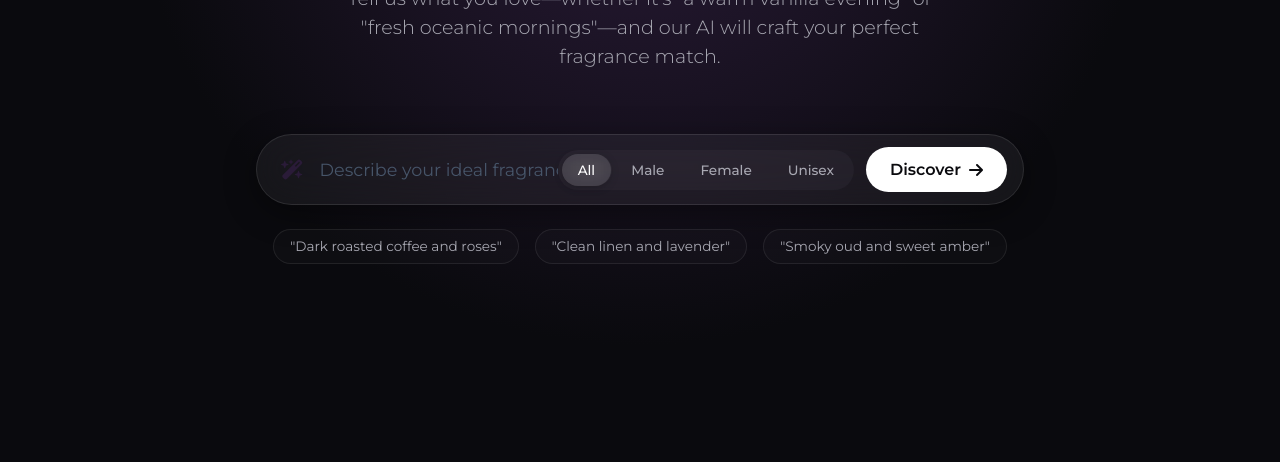
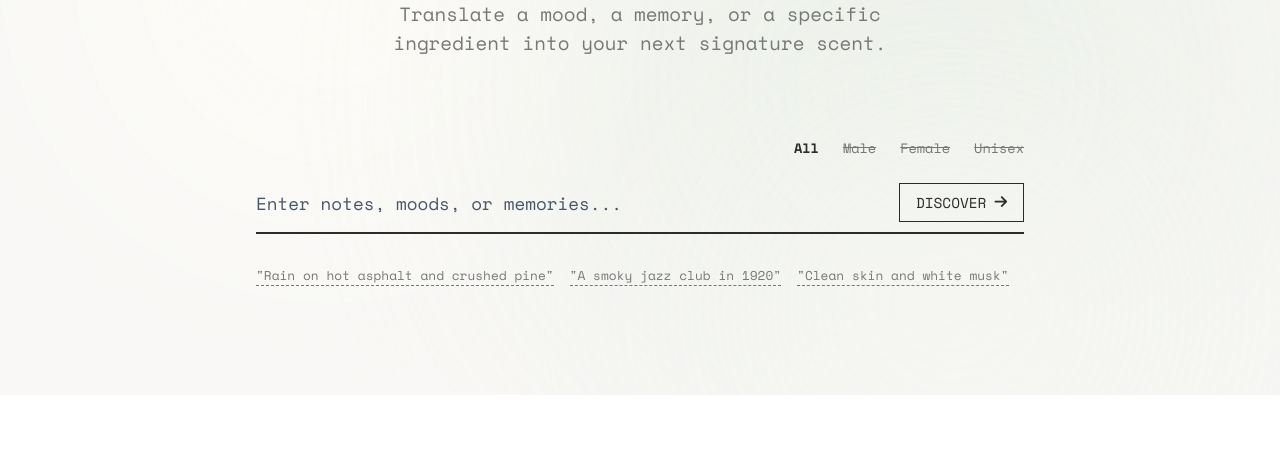
Before and after one commit to gauravkumarML/cologne-recommender, a plain HTML site: page static/index.html in a window 1280 px wide. Shown: the part 405-867 px from the top of the page. Before the commit the page ends 829 px from the top, so only its background shows below. Drawn offline with nearby package versions, Linux system fonts and the light colour scheme; a web font is replaced by a local one.

Commit message:
Checkpoint: Modern Apothecary UI prior to Kinetic/GSAP overhaul

```diff
--- a/static/index.html
+++ b/static/index.html
@@ -10,20 +10,20 @@
     <link rel="preconnect" href="https://fonts.googleapis.com">
     <link rel="preconnect" href="https://fonts.gstatic.com" crossorigin>
     <link
-        href="https://fonts.googleapis.com/css2?family=Montserrat:wght@300;400;500;600;700&family=Playfair+Display:ital,wght@0,400;0,600;1,400&display=swap"
+        href="https://fonts.googleapis.com/css2?family=Space+Mono:ital,wght@0,400;0,700;1,400&family=Playfair+Display:ital,wght@0,400;0,600;1,400&display=swap"
         rel="stylesheet">
 
     <!-- Icons -->
     <link rel="stylesheet" href="https://cdnjs.cloudflare.com/ajax/libs/font-awesome/6.4.0/css/all.min.css">
 
-    <link rel="stylesheet" href="/static/style.css?v=2">
+    <link rel="stylesheet" href="/static/style.css?v=5">
 </head>
 
 <body>
-    <div class="background-effects">
-        <div class="orb orb-1"></div>
-        <div class="orb orb-2"></div>
-        <div class="orb orb-3"></div>
+    <div class="ambient-background">
+        <div class="mesh-orb mesh-1"></div>
+        <div class="mesh-orb mesh-2"></div>
+        <div class="mesh-orb mesh-3"></div>
     </div>
 
     <nav class="navbar">
@@ -41,32 +41,34 @@
     <main class="container">
         <header class="hero">
             <h1>Find your signature scent.</h1>
-            <p>Tell us what you love—whether it's "a warm vanilla evening" or "fresh oceanic mornings"—and our AI will
-                craft your perfect fragrance match.</p>
+            <p>Translate a mood, a memory, or a specific ingredient into your next signature scent.</p>
         </header>
 
         <section class="search-section">
-            <div class="search-box glass-panel">
-                <i class="fa-solid fa-wand-magic-sparkles search-icon"></i>
-                <input type="text" id="preferenceInput"
-                    placeholder="Describe your ideal fragrance (e.g., spicy and woody, fresh citrus)..."
-                    autocomplete="off">
+            <div class="search-controls-wrapper">
                 <div class="gender-segmented-control" id="genderTabs">
                     <button class="segment active" data-value="All">All</button>
                     <button class="segment" data-value="Male">Male</button>
                     <button class="segment" data-value="Female">Female</button>
                     <button class="segment" data-value="Unisex">Unisex</button>
                 </div>
-                <button id="searchBtn" class="primary-btn">
-                    <span>Discover</span>
-                    <i class="fa-solid fa-arrow-right"></i>
-                </button>
+
+                <div class="search-box glass-panel">
+                    <i class="fa-solid fa-wand-magic-sparkles search-icon"></i>
+                    <input type="text" id="preferenceInput" placeholder="Enter notes, moods, or memories..."
+                        autocomplete="off">
+
+                    <button id="searchBtn" class="primary-btn">
+                        <span>Discover</span>
+                        <i class="fa-solid fa-arrow-right"></i>
+                    </button>
+                </div>
             </div>
 
             <div class="suggestions">
-                <span class="suggestion-chip">"Dark roasted coffee and roses"</span>
-                <span class="suggestion-chip">"Clean linen and lavender"</span>
-                <span class="suggestion-chip">"Smoky oud and sweet amber"</span>
+                <span class="suggestion-chip">"Rain on hot asphalt and crushed pine"</span>
+                <span class="suggestion-chip">"A smoky jazz club in 1920"</span>
+                <span class="suggestion-chip">"Clean skin and white musk"</span>
             </div>
         </section>
 
@@ -84,14 +86,8 @@
     <template id="fragranceCardTemplate">
         <article class="fragrance-card glass-panel fade-in">
             <div class="card-header">
-                <div class="match-ring-container">
-                    <svg class="match-ring" viewBox="0 0 36 36">
-                        <path class="ring-bg"
-                            d="M18 2.0845 a 15.9155 15.9155 0 0 1 0 31.831 a 15.9155 15.9155 0 0 1 0 -31.831" />
-                        <path class="ring-fill match-ring-circle" stroke-dasharray="0, 100"
-                            d="M18 2.0845 a 15.9155 15.9155 0 0 1 0 31.831 a 15.9155 15.9155 0 0 1 0 -31.831" />
-                    </svg>
-                    <span class="match-percentage-text">98%</span>
+                <div class="match-stamp-container">
+                    <span class="match-percentage-text">MATCH: 98%</span>
                 </div>
             </div>
             <div class="card-body">
@@ -109,7 +105,7 @@
         </article>
     </template>
 
-    <script src="/static/app.js?v=2"></script>
+    <script src="/static/app.js?v=5"></script>
 </body>
 
 </html>
--- a/static/style.css
+++ b/static/style.css
@@ -1,22 +1,22 @@
 :root {
-    --bg-color: #0A0A0E;
-    --surface-color: rgba(21, 21, 26, 0.7);
-    --border-color: rgba(255, 255, 255, 0.08); /* 1px inner border glow */
-    --text-primary: #FFFFFF;
-    --text-secondary: #A9A9B3;
-    --accent-1: #2A1B38;
-    --accent-2: #818cf8;
-    --accent-glow: rgba(42, 27, 56, 0.6);
+    --bg-color: #F9F8F6;
+    --surface-color: #F9F8F6;
+    --border-color: #2C2C2C;
+    --text-primary: #2C2C2C;
+    --text-secondary: #777777;
+    --accent-1: #3B4A5A;
+    --accent-2: #8A9A86;
+    --accent-glow: transparent;
 
-    --font-sans: 'Montserrat', -apple-system, BlinkMacSystemFont, sans-serif;
+    --font-sans: 'Space Mono', 'Courier New', monospace;
     --font-serif: 'Playfair Display', Georgia, serif;
 
-    --radius-md: 12px;
-    --radius-lg: 24px;
-    --radius-full: 9999px;
+    --radius-md: 0px;
+    --radius-lg: 0px;
+    --radius-full: 0px;
 
-    --transition-fast: 0.2s cubic-bezier(0.4, 0, 0.2, 1);
-    --transition-swag: 0.6s cubic-bezier(0.22, 1, 0.36, 1);
+    --transition-fast: 0.1s ease-in-out;
+    --transition-swag: 0.2s ease-in-out;
 }
 
 * {
@@ -26,7 +26,7 @@
 }
 
 body {
-    background-color: var(--bg-color);
+    background-color: transparent;
     color: var(--text-primary);
     font-family: var(--font-sans);
     line-height: 1.5;
@@ -36,8 +36,8 @@ body {
     -webkit-font-smoothing: antialiased;
 }
 
-/* Background Effects */
-.background-effects {
+/* Ambient Mesh Gradient Background */
+.ambient-background {
     position: fixed;
     top: 0;
     left: 0;
@@ -45,9 +45,54 @@ body {
     height: 100vh;
     z-index: -1;
     overflow: hidden;
-    pointer-events: none;
-    /* Soft radial gradient of midnight purple glowing behind */
-    background: radial-gradient(circle at 50% 30%, var(--accent-1) 0%, var(--bg-color) 60%);
+    background-color: var(--bg-color);
+}
+
+.mesh-orb {
+    position: absolute;
+    border-radius: 50%;
+    filter: blur(80px);
+    opacity: 0.8;
+    animation: drift 20s infinite ease-in-out alternate;
+}
+
+.mesh-1 {
+    top: -10%;
+    left: -10%;
+    width: 70vw;
+    height: 70vw;
+    background: radial-gradient(circle, #FFFDF8 0%, transparent 60%);
+    animation-duration: 22s;
+}
+
+.mesh-2 {
+    bottom: -20%;
+    right: -10%;
+    width: 80vw;
+    height: 80vw;
+    background: radial-gradient(circle, #E5EDE3 0%, transparent 70%);
+    animation-duration: 25s;
+    animation-delay: -5s;
+}
+
+.mesh-3 {
+    top: 30%;
+    left: 40%;
+    width: 60vw;
+    height: 60vw;
+    background: radial-gradient(circle, #F9F8F6 0%, transparent 60%);
+    animation-duration: 18s;
+    animation-delay: -10s;
+}
+
+@keyframes drift {
+    0% {
+        transform: translate(0, 0) scale(1);
+    }
+
+    100% {
+        transform: translate(8%, 12%) scale(1.1);
+    }
 }
 
 /* Navigation */
@@ -107,8 +152,8 @@ body {
 .hero {
     text-align: center;
     max-width: 800px;
-    margin-top: 4rem;
-    margin-bottom: 4rem;
+    margin-top: 5rem;
+    margin-bottom: 5rem;
 }
 
 .hero h1 {
@@ -118,10 +163,7 @@ body {
     margin-bottom: 1.5rem;
     font-weight: 400;
     letter-spacing: -1px;
-    background: linear-gradient(135deg, #fff 0%, #cbd5e1 100%);
-    -webkit-background-clip: text;
-    background-clip: text;
-    -webkit-text-fill-color: transparent;
+    color: var(--text-primary);
 }
 
 .hero p {
@@ -132,44 +174,46 @@ body {
     font-weight: 300;
 }
 
-/* Glassmorphism Generic */
+/* Glassmorphism Generic -> Flat Archive */
 .glass-panel {
     background: var(--surface-color);
-    backdrop-filter: blur(20px);
-    -webkit-backdrop-filter: blur(20px);
-    /* Faint inner border glow handled via box-shadow for cards, standard for others */
-    box-shadow: 0 8px 32px rgba(0, 0, 0, 0.4);
+    box-shadow: none;
 }
 
 /* Search Box */
 .search-section {
     width: 100%;
     max-width: 768px;
-    margin-bottom: 4rem;
+    margin-bottom: 5rem;
+}
+
+.search-controls-wrapper {
+    display: flex;
+    flex-direction: column;
+    width: 100%;
+    gap: 0.5rem;
+    margin-bottom: 2rem;
 }
 
 .search-box {
     display: flex;
     align-items: center;
-    padding: 0.75rem 1rem 0.75rem 1.5rem;
-    border-radius: var(--radius-full);
+    padding: 0.5rem 0rem;
+    border-radius: 0;
     transition: var(--transition-fast);
     position: relative;
-    overflow: hidden;
-    background: rgba(255, 255, 255, 0.05); /* Slight translucent bg */
-    border: 1px solid rgba(255, 255, 255, 0.1); /* Delicate border */
-    backdrop-filter: blur(20px);
+    background: transparent;
+    border: none;
+    border-bottom: 2px solid var(--border-color);
 }
 
 .search-box:focus-within {
-    box-shadow: 0 0 20px var(--accent-glow);
-    border-color: rgba(255, 255, 255, 0.2);
+    box-shadow: none;
+    border-bottom: 3px solid var(--border-color);
 }
 
 .search-box .search-icon {
-    color: var(--accent-1);
-    font-size: 1.25rem;
-    margin-right: 1rem;
+    display: none;
 }
 
 .search-box input {
@@ -188,14 +232,15 @@ body {
 }
 
 .primary-btn {
-    background: var(--text-primary);
-    color: var(--bg-color);
-    border: none;
-    padding: 0.8rem 1.5rem;
-    border-radius: var(--radius-full);
+    background: transparent;
+    color: var(--text-primary);
+    border: 1px solid var(--border-color);
+    padding: 0.5rem 1rem;
+    border-radius: 0;
     font-family: var(--font-sans);
-    font-size: 1rem;
-    font-weight: 600;
+    font-size: 0.9rem;
+    font-weight: 500;
+    text-transform: uppercase;
     cursor: pointer;
     display: flex;
     align-items: center;
@@ -204,22 +249,26 @@ body {
 }
 
 .primary-btn:hover {
-    transform: translateY(-2px);
-    box-shadow: 0 4px 15px rgba(255, 255, 255, 0.2);
+    transform: none;
+    background: var(--text-primary);
+    color: var(--bg-color);
+    box-shadow: none;
 }
 
 .primary-btn:active {
-    transform: translateY(0);
+    transform: translateY(1px);
 }
 
-/* Segmented Control Pills */
+/* Inline Text Filters */
 .gender-segmented-control {
     display: flex;
-    gap: 4px;
-    background: rgba(255, 255, 255, 0.03);
-    padding: 4px;
-    border-radius: var(--radius-full);
-    margin-right: 12px;
+    justify-content: flex-end;
+    gap: 1.5rem;
+    background: transparent;
+    padding: 0;
+    border-radius: 0;
+    margin-right: 0;
+    margin-bottom: 0.5rem;
 }
 
 .gender-segmented-control .segment {
@@ -227,12 +276,13 @@ body {
     border: none;
     color: var(--text-secondary);
     font-family: var(--font-sans);
-    font-weight: 500;
+    font-weight: 400;
     font-size: 0.85rem;
-    padding: 0.5rem 1rem;
-    border-radius: var(--radius-full);
+    padding: 0;
+    border-radius: 0;
     cursor: pointer;
     transition: var(--transition-fast);
+    text-decoration: line-through;
 }
 
 .gender-segmented-control .segment:hover {
@@ -240,10 +290,12 @@ body {
 }
 
 .gender-segmented-control .segment.active {
-    background: rgba(255, 255, 255, 0.1); /* Frosted glass bg for active */
-    backdrop-filter: blur(10px);
+    background: transparent;
+    backdrop-filter: none;
     color: var(--text-primary);
-    box-shadow: 0 2px 8px rgba(0, 0, 0, 0.2);
+    font-weight: 600;
+    box-shadow: none;
+    text-decoration: none;
 }
 
 .suggestions {
@@ -251,24 +303,26 @@ body {
     display: flex;
     gap: 1rem;
     flex-wrap: wrap;
-    justify-content: center;
+    justify-content: flex-start;
 }
 
 .suggestion-chip {
-    font-size: 0.85rem;
+    font-size: 0.8rem;
+    font-family: var(--font-sans);
     color: var(--text-secondary);
-    padding: 0.4rem 1rem;
-    border-radius: var(--radius-full);
-    border: 1px solid var(--border-color);
-    background: rgba(255, 255, 255, 0.02);
+    padding: 0;
+    border-radius: 0;
+    border: none;
+    background: transparent;
+    border-bottom: 1px dashed var(--text-secondary);
     cursor: pointer;
     transition: var(--transition-fast);
 }
 
 .suggestion-chip:hover {
-    background: var(--surface-color);
+    background: transparent;
     color: var(--text-primary);
-    border-color: var(--accent-1);
+    border-color: var(--text-primary);
 }
 
 /* Loader */
@@ -339,7 +393,7 @@ body {
 }
 
 .fragrance-card {
-    border-radius: var(--radius-lg);
+    border-radius: 0;
     padding: 2rem;
     display: flex;
     flex-direction: column;
@@ -347,15 +401,14 @@ body {
     transition: var(--transition-swag);
     position: relative;
     overflow: hidden;
-    /* Very faint 1px inner border edge glow */
-    box-shadow: inset 0 0 0 1px var(--border-color), 0 8px 32px rgba(0, 0, 0, 0.4);
-    border: none;
+    box-shadow: none;
+    border: 1px solid var(--border-color);
+    background: var(--bg-color);
 }
 
 .fragrance-card:hover {
-    transform: translateY(-8px);
-    /* Soft dark purple drop shadow on hover */
-    box-shadow: inset 0 0 0 1px rgba(255, 255, 255, 0.15), 0 10px 40px var(--accent-glow);
+    transform: none;
+    box-shadow: none;
 }
 
 .card-header {
@@ -363,45 +416,27 @@ body {
     justify-content: flex-end;
 }
 
-/* Match Percentage Ring */
-.match-ring-container {
+/* Match Percentage Stamp */
+.match-stamp-container {
     position: absolute;
     top: 1.5rem;
     right: 1.5rem;
-    width: 48px;
-    height: 48px;
     display: flex;
     align-items: center;
     justify-content: center;
-}
-
-.match-ring {
-    width: 48px;
-    height: 48px;
-    transform: rotate(-90deg);
-}
-
-.ring-bg {
-    fill: none;
-    stroke: rgba(255, 255, 255, 0.05);
-    stroke-width: 2.5;
-}
-
-.ring-fill {
-    fill: none;
-    stroke: #FFFFFF;
-    stroke-width: 2.5;
-    stroke-linecap: round;
-    transition: stroke-dasharray 1s ease-out;
-    filter: drop-shadow(0 0 4px rgba(255, 255, 255, 0.5));
+    border: 2px dashed var(--accent-1);
+    padding: 0.2rem 0.5rem;
+    transform: rotate(2deg);
+    opacity: 0.8;
 }
 
 .match-percentage-text {
-    position: absolute;
-    font-size: 0.75rem;
+    font-size: 0.85rem;
     font-weight: 700;
-    color: var(--text-primary);
+    color: var(--accent-1);
     font-family: var(--font-sans);
+    text-transform: uppercase;
+    letter-spacing: 1px;
 }
 
 .card-body {
@@ -411,11 +446,12 @@ body {
 }
 
 .brand-name {
-    font-size: 0.85rem;
+    font-size: 0.8rem;
     text-transform: uppercase;
     letter-spacing: 2px;
     color: var(--text-secondary);
     margin-bottom: 0.25rem;
+    font-family: var(--font-sans);
 }
 
 .fragrance-name {
@@ -427,21 +463,17 @@ body {
 }
 
 .notes-container {
-    display: flex;
-    flex-wrap: wrap;
-    gap: 0.5rem;
+    display: block;
     margin-bottom: 2rem;
     flex: 1;
+    font-family: var(--font-sans);
+    font-size: 0.85rem;
+    color: var(--text-secondary);
+    line-height: 1.6;
 }
 
 .note-tag {
-    font-size: 0.7rem;
-    padding: 0.4rem 0.8rem;
-    border-radius: var(--radius-full);
-    background: rgba(255, 255, 255, 0.1);
-    color: var(--text-secondary);
-    border: none;
-    letter-spacing: 0.5px;
+    display: inline;
 }
 
 .card-footer {
```
Also changed, not shown: static/app.js (+9 -21 lines).
